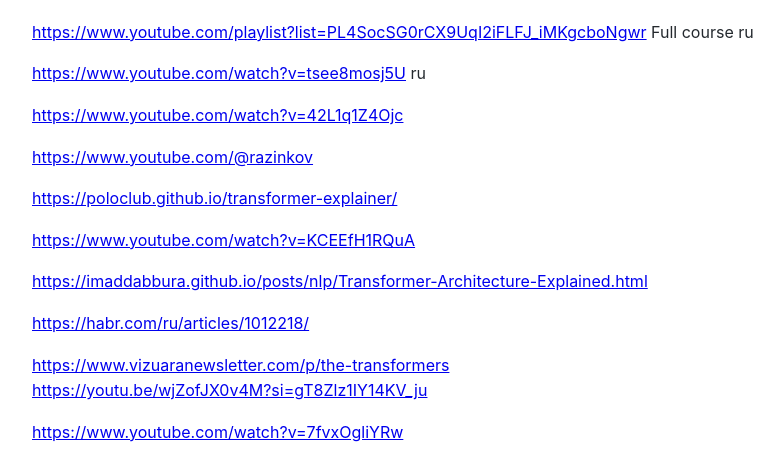
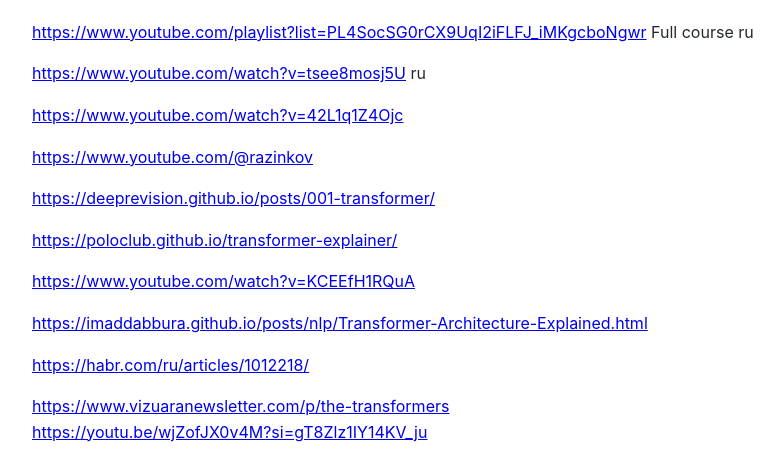
Before and after one commit to Michael-Lubinsky/michael-lubinsky.github.com, a Jekyll site: the page built from ml/transformer.md, in a window 1280 px wide and 900 px high, scrolled down 1086 px, cut to the strip 72-529 px from the top of the window. Shown: the whole strip, without its empty margins (158-942 px from the left). Built offline with Jekyll 4.4.1, drawn with Linux system fonts in a browser that asks for light colours; our own code applies the rules of GitHub Pages for plain Markdown files.

Commit message:
Update transformer.md

```diff
--- a/ml/transformer.md
+++ b/ml/transformer.md
@@ -9,6 +9,8 @@
 <https://www.youtube.com/watch?v=42L1q1Z4Ojc>
 
 <https://www.youtube.com/@razinkov>
+
+<https://deeprevision.github.io/posts/001-transformer/>
 
 <https://poloclub.github.io/transformer-explainer/>
 
```
